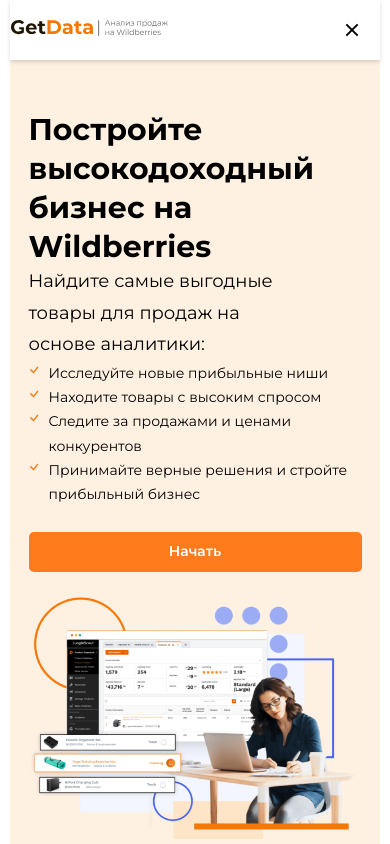
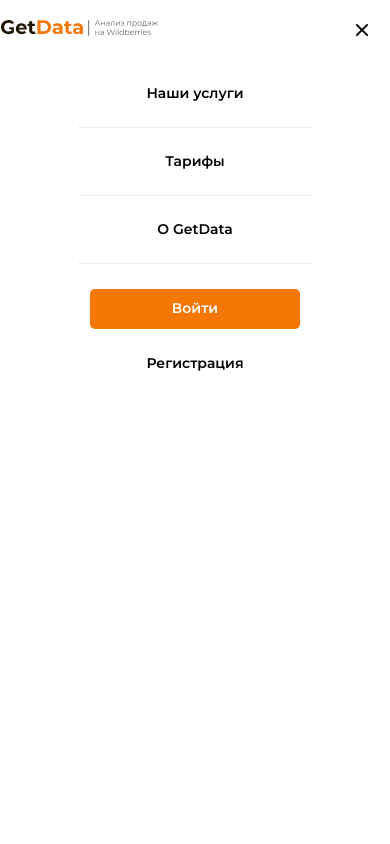
Before and after one commit to GRIBbI/GetData, a plain HTML site: page index.html in a window 390 px wide. Both pictures are taken after a click on the element 352 px from the left and 30 px from the top of the page. Shown: the top 844 px of the page. Drawn offline with Linux system fonts and the light colour scheme.

Commit message:
added burger-menu animation

```diff
--- a/css/style.css
+++ b/css/style.css
@@ -2034,9 +2034,12 @@
     transform: translateY(-50%) rotate(-45deg);
   }
 
-  /* body {
+  /*-------burger-menu--------*/
+
+  .menu-body {
     overflow: hidden;
-  } */
+    padding: 0;
+  }
 
   .burger-menu {
     background-color: #fff;
@@ -2045,6 +2048,10 @@
     position: fixed;
     z-index: 10;
     display: none;
+  }
+
+  .menu__active {
+    display: block;
   }
 
   .burger__menu-container {
--- a/js/script.js
+++ b/js/script.js
@@ -1,8 +1,12 @@
 // HEADER
-//burger
-(function () {
-  const burger = document.querySelector('.burger');
-  burger.addEventListener('click', () => {
-    burger.classList.toggle('burger-active');
-  });
-}());
+//BURGER
+
+const burger = document.querySelector('.burger');
+const burgerMenu = document.querySelector('.burger-menu');
+const body = document.querySelector('body');
+function burgerShow() {
+  burger.classList.toggle('burger-active');
+  burgerMenu.classList.toggle('menu__active');
+  body.classList.toggle('menu-body');
+}
+burger.addEventListener('click', burgerShow);
```
Also changed, not shown: index.html (+1 -1 lines).
